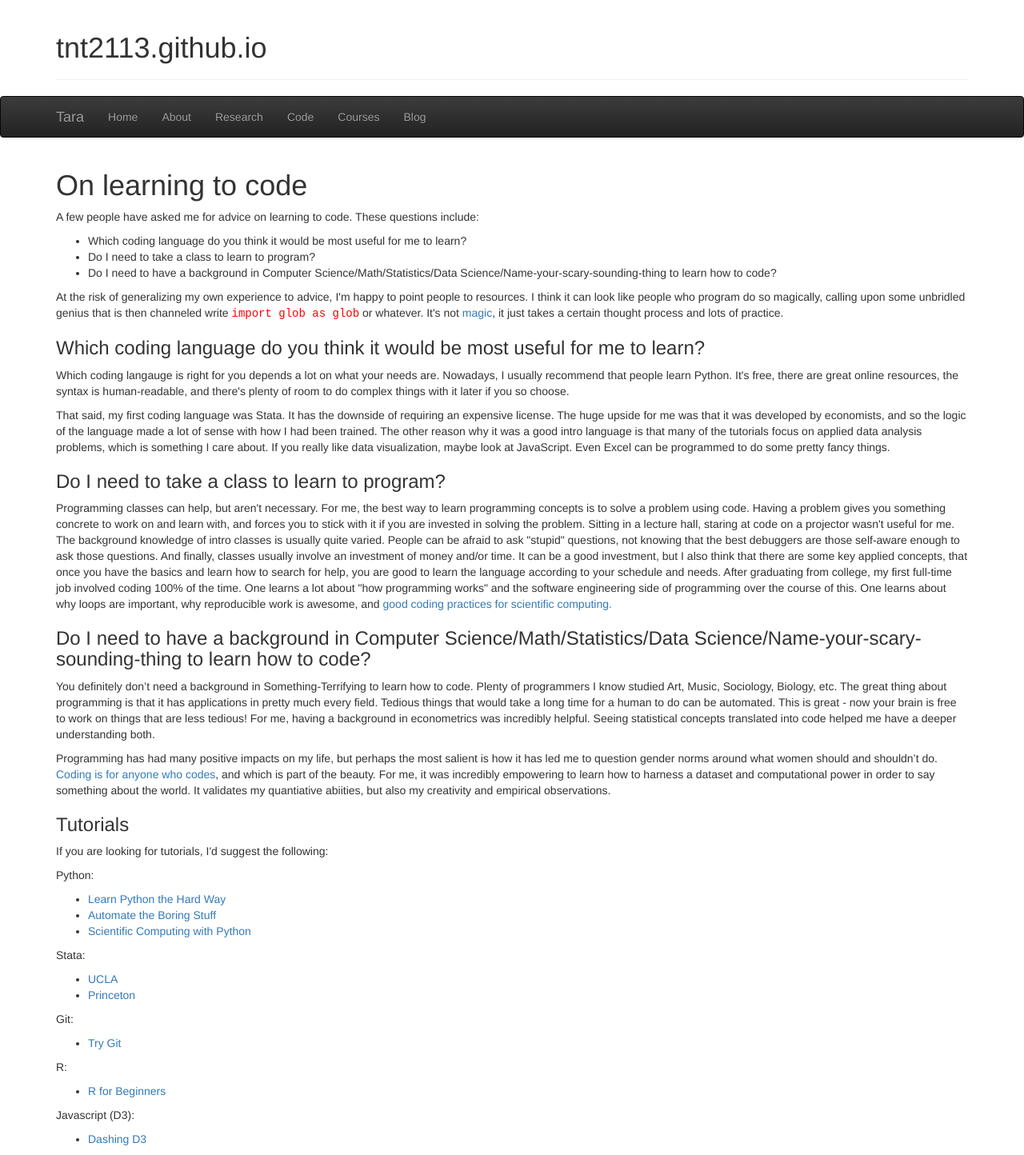
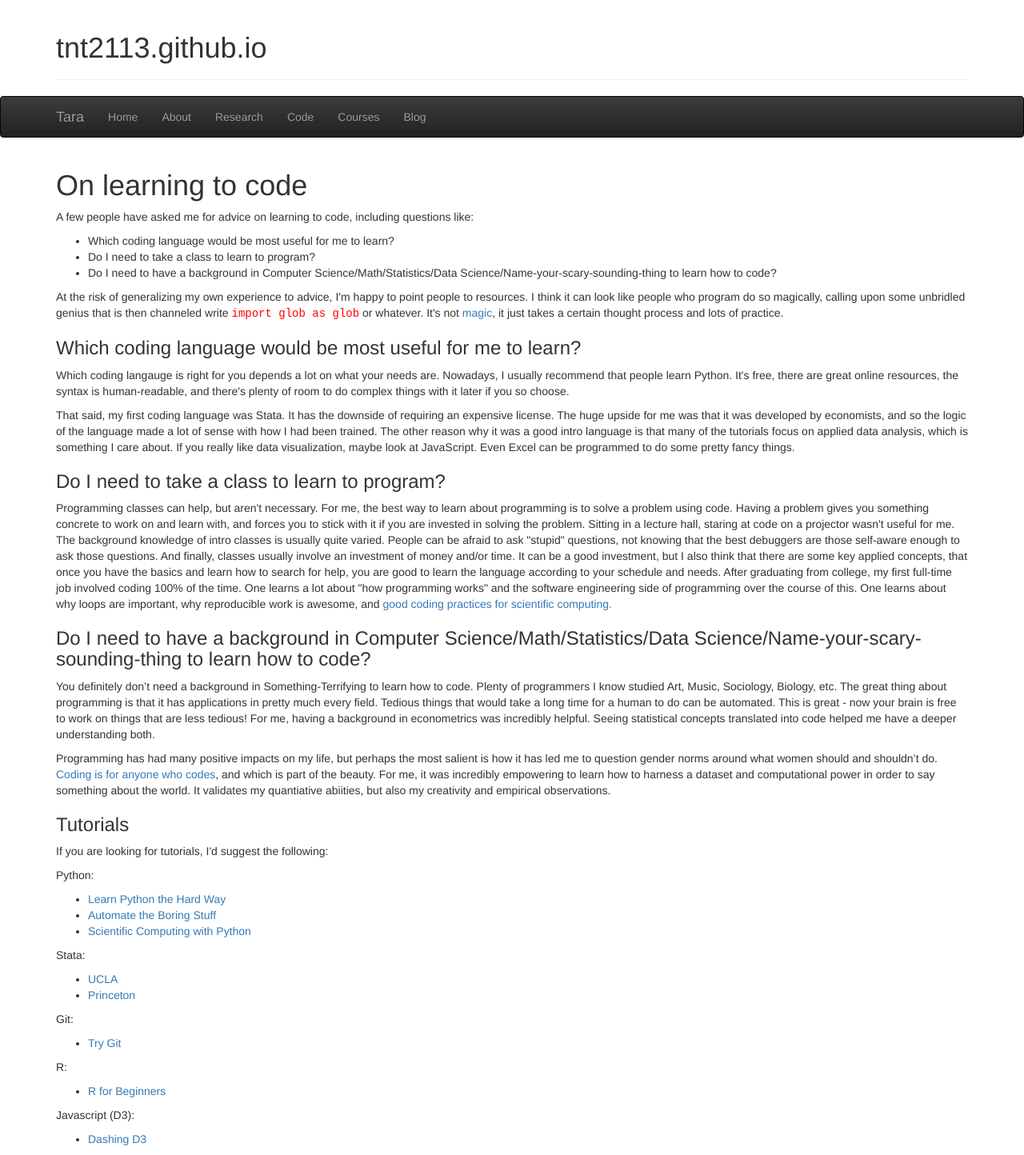
Before and after one commit to tnt2113/tnt2113.github.io, a Jekyll site: the page blog/post2.html, which Jekyll copies as it is, in a window 1280 px wide. Shown: the whole page at 80% size. Built offline with Jekyll 4.4.1, drawn with Linux system fonts in a browser that asks for light colours.

Commit message:
copy edits

```diff
--- a/blog/post2.html
+++ b/blog/post2.html
@@ -69,19 +69,19 @@ jQuery(document).ready(function($) {
 <body>
 
   <h1 class="post-title">On learning to code </h1>
-<p> A few people have asked me for advice on learning to code. These questions include:
+<p> A few people have asked me for advice on learning to code, including questions like:
 <ul>
-<li>Which coding language do you think it would be most useful for me to learn?</li>
+<li>Which coding language would be most useful for me to learn?</li>
 <li>Do I need to take a class to learn to program?</li>
 <li>Do I need to have a background in Computer Science/Math/Statistics/Data Science/Name-your-scary-sounding-thing to learn how to code?</li>
 </ul>
 </p>
 <p>At the risk of generalizing my own experience to advice, I&#39m happy to point people to resources. I think it can look like people who program do so magically, calling upon some unbridled genius that is then channeled write <font face="Courier New" color="red">import glob as glob</font>  or whatever. It&#39s not <a href="https://en.wikipedia.org/wiki/Magic_(programming)">magic</a>, it just takes a certain thought process and lots of practice.</p>
-<h3>Which coding language do you think it would be most useful for me to learn?</h3>
+<h3>Which coding language would be most useful for me to learn?</h3>
 <p>Which coding langauge is right for you depends a lot on what your needs are. Nowadays, I usually recommend that people learn Python. It's free, there are great online resources, the syntax is human-readable, and there's plenty of room to do complex things with it later if you so choose.</p>
-<p>That said, my first coding language was Stata. It has the downside of requiring an expensive license. The huge upside for me was that it was developed by economists, and so the logic of the language made a lot of sense with how I had been trained. The other reason why it was a good intro language is that many of the tutorials focus on applied data analysis problems, which is something I care about. If you really like data visualization, maybe look at JavaScript. Even Excel can be programmed to do some pretty fancy things.</p>
+<p>That said, my first coding language was Stata. It has the downside of requiring an expensive license. The huge upside for me was that it was developed by economists, and so the logic of the language made a lot of sense with how I had been trained. The other reason why it was a good intro language is that many of the tutorials focus on applied data analysis, which is something I care about. If you really like data visualization, maybe look at JavaScript. Even Excel can be programmed to do some pretty fancy things.</p>
 <h3>Do I need to take a class to learn to program?</h3>
-<p>Programming classes can help, but aren't necessary. For me, the best way to learn programming concepts is to solve a problem using code. Having a problem gives you something concrete to work on and learn with, and forces you to stick with it if you are invested in solving the problem. Sitting in a lecture hall, staring at code on a projector wasn't useful for me. The background knowledge of intro classes is usually quite varied. People can be afraid to ask &#34stupid&#34 questions, not knowing that the best debuggers are those self-aware enough to ask those questions. And finally, classes usually involve an investment of money and/or time. It can be a good investment, but I also think that there are some key applied concepts, that once you have the basics and learn how to search for help, you are good to learn the language according to your schedule and needs. After graduating from college, my first full-time job involved coding 100% of the time. One learns a lot about &#34how programming works&#34 and the software engineering side of programming over the course of this. One learns about why loops are important, why reproducible work is awesome, and <a href = "http://journals.plos.org/plosbiology/article?id=10.1371/journal.pbio.1001745"> good coding practices for scientific computing.</a></p>
+<p>Programming classes can help, but aren't necessary. For me, the best way to learn about programming is to solve a problem using code. Having a problem gives you something concrete to work on and learn with, and forces you to stick with it if you are invested in solving the problem. Sitting in a lecture hall, staring at code on a projector wasn't useful for me. The background knowledge of intro classes is usually quite varied. People can be afraid to ask &#34stupid&#34 questions, not knowing that the best debuggers are those self-aware enough to ask those questions. And finally, classes usually involve an investment of money and/or time. It can be a good investment, but I also think that there are some key applied concepts, that once you have the basics and learn how to search for help, you are good to learn the language according to your schedule and needs. After graduating from college, my first full-time job involved coding 100% of the time. One learns a lot about &#34how programming works&#34 and the software engineering side of programming over the course of this. One learns about why loops are important, why reproducible work is awesome, and <a href = "http://journals.plos.org/plosbiology/article?id=10.1371/journal.pbio.1001745"> good coding practices for scientific computing.</a></p>
 <h3>Do I need to have a background in Computer Science/Math/Statistics/Data Science/Name-your-scary-sounding-thing to learn how to code?</h3>
 <p>You definitely don’t need a background in Something-Terrifying to learn how to code. Plenty of programmers I know studied Art, Music, Sociology, Biology, etc. The great thing about programming is that it has applications in pretty much every field. Tedious things that would take a long time for a human to do can be automated. This is great - now your brain is free to work on things that are less tedious! For me, having a background in econometrics was incredibly helpful. Seeing statistical concepts translated into code helped me have a deeper understanding both.
 <p>Programming has had many positive impacts on my life, but perhaps the most salient is how it has led me to question gender norms around what women should and shouldn’t do. <a href = "http://jvns.ca/blog/2014/12/28/programming-doesnt-belong-to-men-it-belongs-to-me/">Coding is for anyone who codes</a>, and which is part of the beauty. For me, it was incredibly empowering to learn how to harness a dataset and computational power in order to say something about the world. It validates my quantiative abiities, but also my creativity and empirical observations. </p>
```
